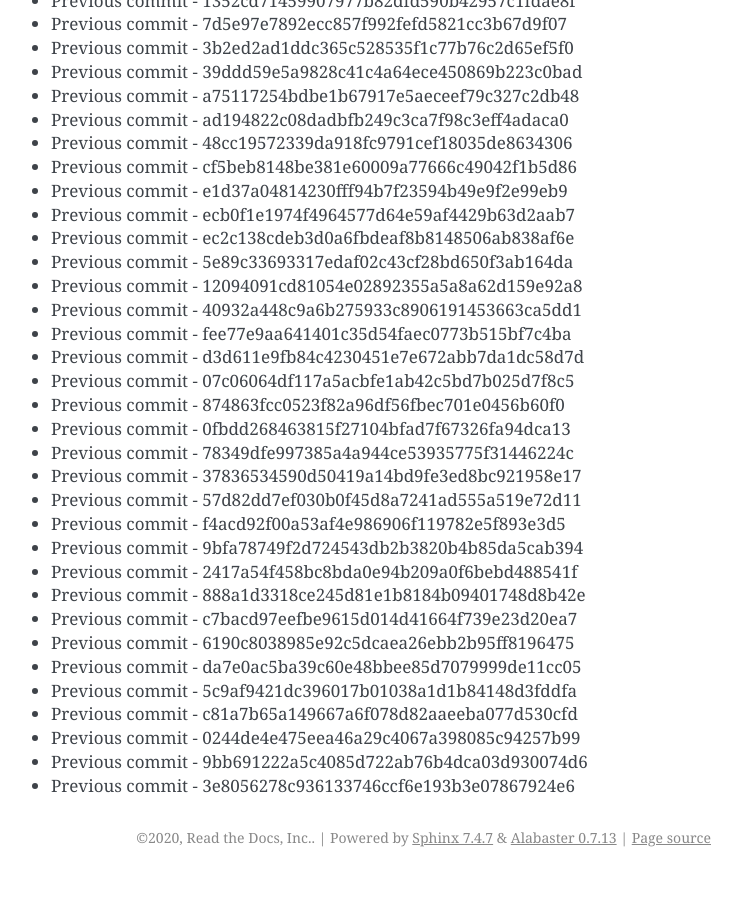
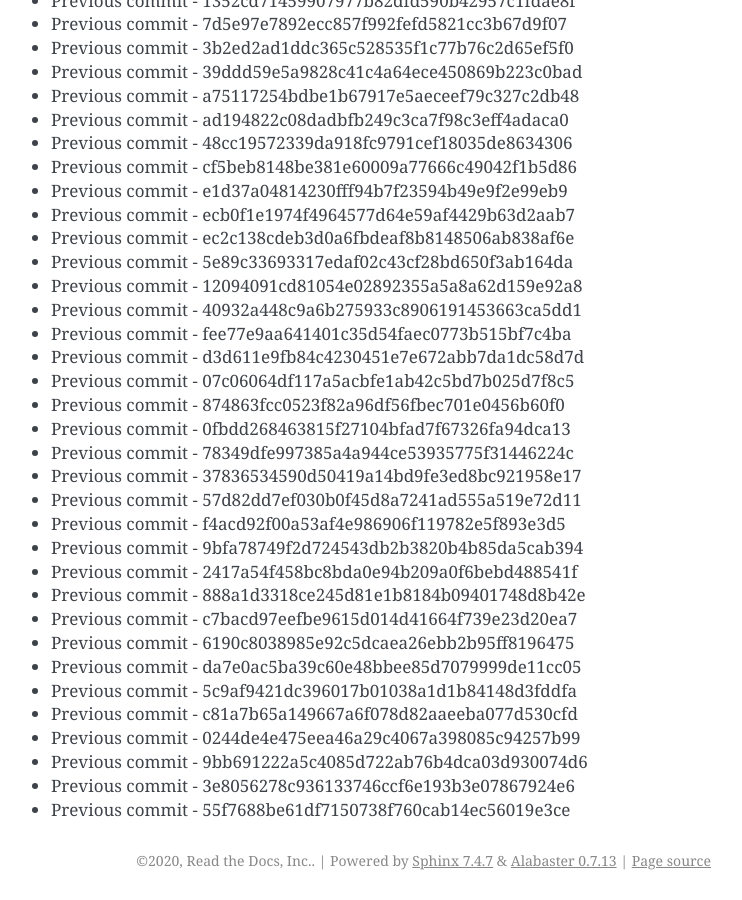
Before and after one commit to readthedocs/rtd-git-stresstest, a Sphinx documentation site: the page built from docs/updates.rst, in a window 1280 px wide and 900 px high, scrolled down 41895 px. Shown: the whole window, without its empty margins (399-1141 px from the left). Built offline with Sphinx 7.4.7, drawn with Linux system fonts in a browser that asks for light colours; before the commit the page ends 42772 px from its top, so only the background shows below that.

Commit message:
Generating commit from previous: 55f7688be61df7150738f760cab14ec56019e3ce

```diff
--- a/docs/updates.rst
+++ b/docs/updates.rst
@@ -1792,3 +1792,4 @@ It can be tested for any performance characteristics.
 * Previous commit - 0244de4e475eea46a29c4067a398085c94257b99
 * Previous commit - 9bb691222a5c4085d722ab76b4dca03d930074d6
 * Previous commit - 3e8056278c936133746ccf6e193b3e07867924e6
+* Previous commit - 55f7688be61df7150738f760cab14ec56019e3ce
```
